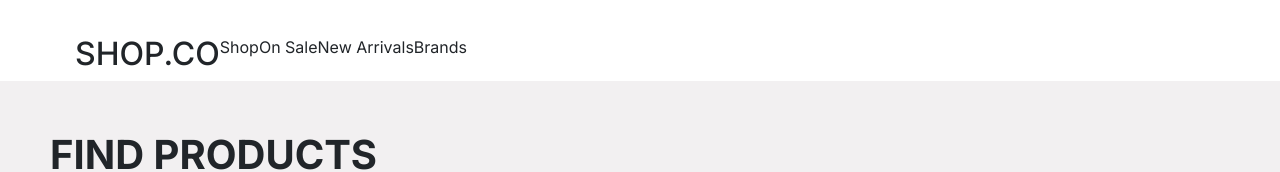
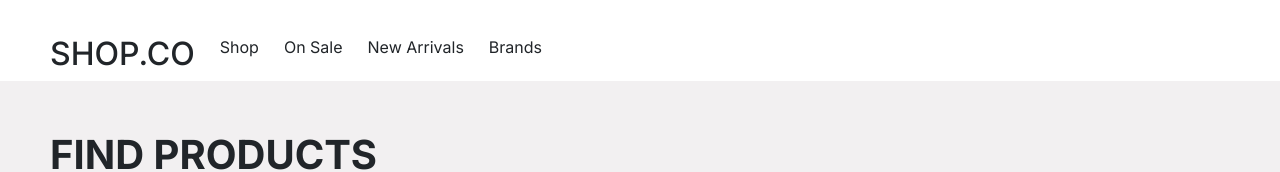
Before and after one commit to Sesughun/Shop.Co-Ecommerce-Platform, a Next.js app: page / in a window 1280 px wide. Shown: the top 172 px of the page. Built offline with nearby package versions, Linux system fonts and the light colour scheme; no server answers.

Commit message:
spaced out the items on the navbar

```diff
--- a/app/layout.tsx
+++ b/app/layout.tsx
@@ -19,11 +19,11 @@ export default function RootLayout({
     <html lang="en">
       <body className={inter.className}>
         <div id="header" className="flex">
-          <h2 style={{ marginLeft: "25px" }}>SHOP.CO</h2>
-          <div>Shop</div>
-          <div>On Sale</div>
-          <div>New Arrivals</div>
-          <div>Brands</div>
+          <h2 style={{ marginRight: "25px" }}>SHOP.CO</h2>
+          <div style={{ marginRight: "25px" }}>Shop</div>
+          <div style={{ marginRight: "25px" }}>On Sale</div>
+          <div style={{ marginRight: "25px" }}>New Arrivals</div>
+          <div style={{ marginRight: "25px" }}>Brands</div>
           <div></div>
         </div>
         {children}
```
